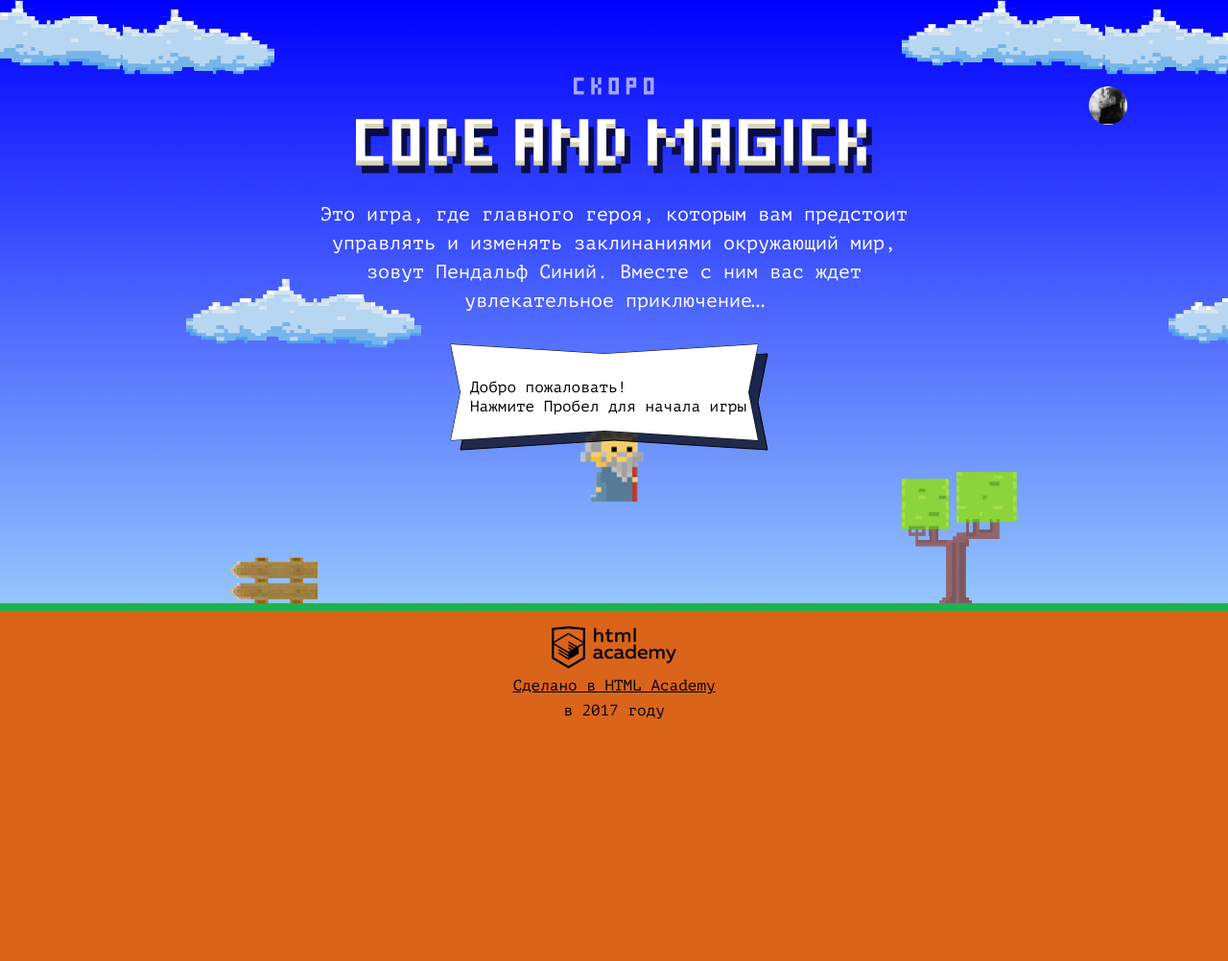
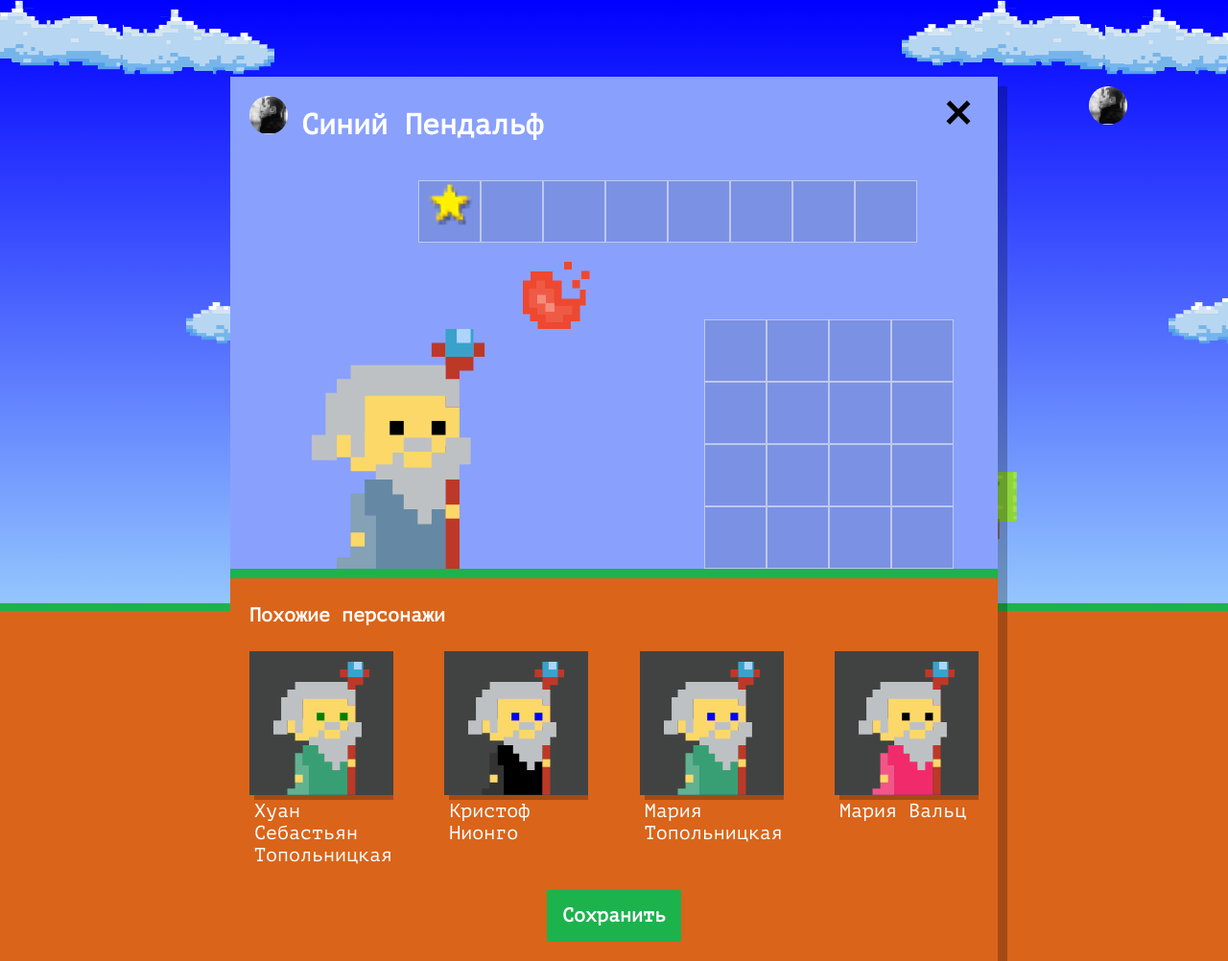
Before and after one commit to YuShato/1474119-code-and-magick-21, a website: page index.html in a window 1280 px wide. Shown: the whole page at 96% size. Before the commit the page ends 800 px from the top, so only its background shows below. Drawn offline with Linux system fonts and the light colour scheme.

Commit message:
Добавляет выбор случайного персонажа

```diff
--- a/index.html
+++ b/index.html
@@ -204,6 +204,7 @@
 </script>
 
 <script src="js/game.js"></script>
+<script src="js/setup.js"></script>
 
 </body>
 </html>
--- /dev/null
+++ b/js/setup.js
@@ -0,0 +1,39 @@
+'use strict';
+
+let setup = document.querySelector(`.setup`);
+let similarWizardTemplate = document.querySelector(`#similar-wizard-template`).content.querySelector(`.setup-similar-item`);
+let similarListElement = document.querySelector(`.setup-similar-list`);
+let wizardAmount = 4;
+let setupSimilar = document.querySelector(`.setup-similar`);
+const WIZARD_NAMES = [`Иван`, `Хуан Себастьян`, `Мария`, `Кристоф`, `Виктор`, `Юлия`, `Люпита`, `Вашингтон`];
+const WIZARD_SURNAMES = [`да Марья`, `Верон`, `Мирабелла`, `Вальц`, `Онопко`, `Топольницкая`, `Нионго`, `Ирвинг`];
+const coatColor = [`rgb(101, 137, 164)`, `rgb(241, 43, 107)`, `rgb(146, 100, 161)`, `rgb(56, 159, 117)`, `rgb(215, 210, 55)`, `rgb(0, 0, 0)`];
+const eyesColor = [`black`, `red`, `blue`, `yellow`, `green`];
+
+
+setup.classList.remove(`hidden`);
+setupSimilar.classList.remove(`hidden`);
+
+let getRandomItem = function (myArray) {
+  return myArray[Math.floor(Math.random() * myArray.length)];
+};
+
+let setColorStyle = function (elem, array) {
+  elem.style.fill = getRandomItem(array);
+};
+
+let setWizardData = function (array1, array2, elem) {
+  elem.textContent = `${getRandomItem(array1)} ${getRandomItem(array2)}`;
+};
+
+for (let i = 0; i < wizardAmount; i++) {
+  let wizardElement = similarWizardTemplate.cloneNode(true);
+  let wizardName = wizardElement.querySelector(`.setup-similar-label`);
+  let wizardEyes = wizardElement.querySelector(`.wizard-eyes`);
+  let wizardCoat = wizardElement.querySelector(`.wizard-coat`);
+
+  similarListElement.appendChild(wizardElement);
+  setWizardData(WIZARD_NAMES, WIZARD_SURNAMES, wizardName);
+  setColorStyle(wizardCoat, coatColor);
+  setColorStyle(wizardEyes, eyesColor);
+}
```
Also changed, not shown: 1 other file.
